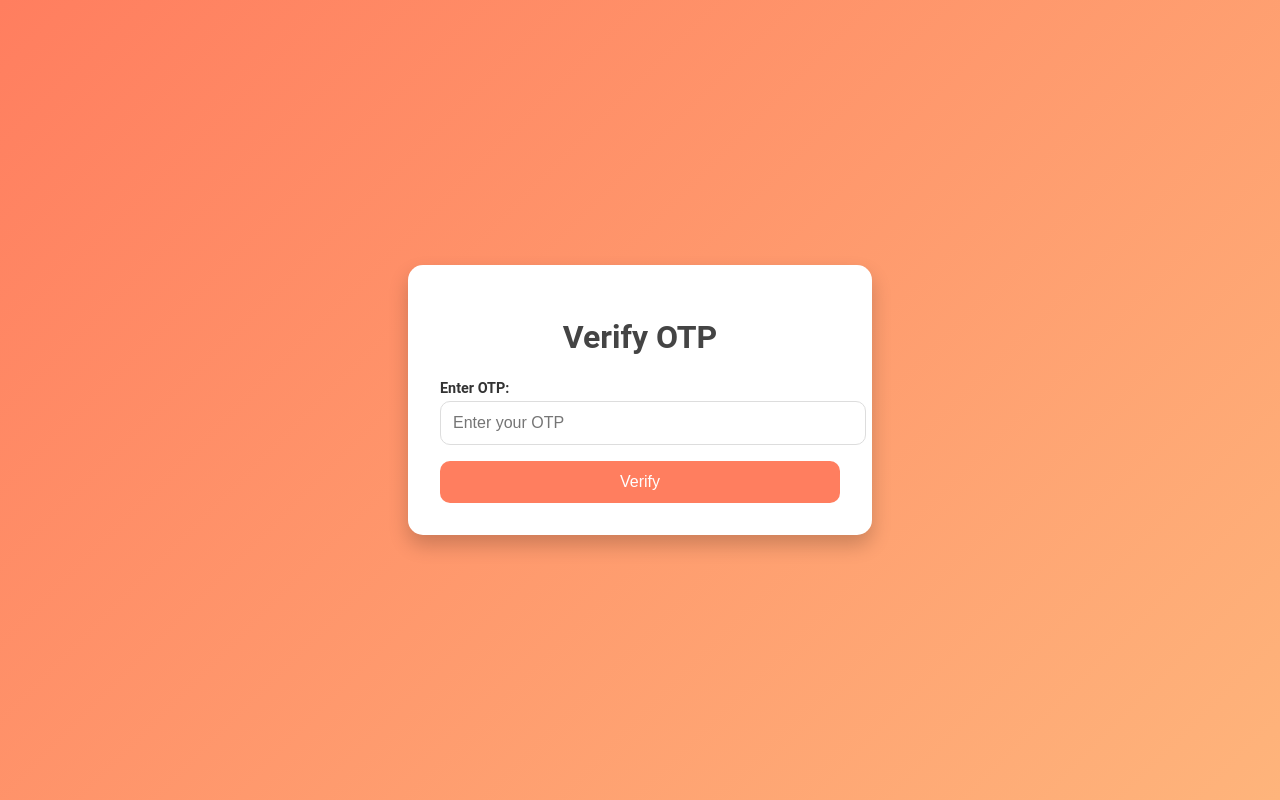
After one commit to MarkNgugi/Human-Resource-Management-System-, a Django app: page /accounts/verify-otp/ in a window 1280 px wide. The commit adds this page. Run offline with Django 4.2, Linux system fonts and the light colour scheme; a user stored in the database is signed in.

Commit message:
changes:

```diff
--- a/accounts/models.py
+++ b/accounts/models.py
@@ -24,10 +24,11 @@ class CustomUser(AbstractUser):
     gender = models.CharField(max_length=20, choices=[('male', 'Male'), ('female', 'Female')], default='male')
     phone = models.CharField(max_length=15, blank=True, null=True)
     position = models.CharField(max_length=100, blank=True, null=True)
-    department = models.ForeignKey(Department, on_delete=models.CASCADE, default=None, null=True)
+    department = models.ForeignKey('Department', on_delete=models.CASCADE, default=None, null=True)
     start_date = models.DateField(blank=True, null=True)
     exit_date = models.DateField(null=True, blank=True)
     reason_for_leaving = models.CharField(max_length=255, null=True, blank=True)
+    otp_secret = models.CharField(max_length=32, default='', blank=True)
 
     def save(self, *args, **kwargs):
         if not self.department:
--- /dev/null
+++ b/accounts/templates/accounts/verify_otp.html
@@ -0,0 +1,111 @@
+<!DOCTYPE html>
+<html lang="en">
+<head>
+    <meta charset="UTF-8">
+    <meta name="viewport" content="width=device-width, initial-scale=1.0">
+    <title>Verify OTP</title>
+    <style>
+        body {
+            font-family: 'Roboto', Arial, sans-serif;
+            margin: 0;
+            padding: 0;
+            display: flex;
+            justify-content: center;
+            align-items: center;
+            min-height: 100vh;
+            background: linear-gradient(135deg, #ff7e5f, #feb47b);
+            color: #333;
+        }
+        .otp-container {
+            background: #fff;
+            padding: 2rem;
+            border-radius: 15px;
+            box-shadow: 0 10px 20px rgba(0, 0, 0, 0.2);
+            width: 100%;
+            max-width: 400px;
+            text-align: center;
+        }
+        .otp-container h1 {
+            margin-bottom: 1.5rem;
+            color: #444;
+            font-size: 2rem;
+        }
+        .otp-container label {
+            display: block;
+            font-weight: bold;
+            margin: 0.5rem 0 0.25rem;
+            text-align: left;
+            font-size: 0.9rem;
+        }
+        .otp-container input {
+            width: 100%;
+            padding: 0.75rem;
+            margin-bottom: 1rem;
+            border: 1px solid #ddd;
+            border-radius: 10px;
+            font-size: 1rem;
+            outline: none;
+            transition: border-color 0.3s, box-shadow 0.3s;
+        }
+        .otp-container input:focus {
+            border-color: #ff7e5f;
+            box-shadow: 0 0 5px rgba(255, 126, 95, 0.5);
+        }
+        .otp-container button {
+            background: #ff7e5f;
+            color: #fff;
+            padding: 0.75rem 1rem;
+            border: none;
+            border-radius: 10px;
+            font-size: 1rem;
+            cursor: pointer;
+            width: 100%;
+            transition: background 0.3s, transform 0.2s;
+        }
+        .otp-container button:hover {
+            background: #feb47b;
+            transform: translateY(-2px);
+        }
+        .otp-container p {
+            margin-top: 1rem;
+            font-size: 0.9rem;
+        }
+        .otp-container .message {
+            margin-bottom: 1rem;
+            padding: 0.75rem;
+            border-radius: 5px;
+            font-size: 0.9rem;
+            text-align: left;
+        }
+        .otp-container .message.error {
+            background: #ffdddd;
+            color: #d8000c;
+            border: 1px solid #d8000c;
+        }
+        .otp-container .message.success {
+            background: #ddffdd;
+            color: #4caf50;
+            border: 1px solid #4caf50;
+        }
+    </style>
+</head>
+<body>
+    <div class="otp-container">
+        <h1>Verify OTP</h1>
+        {% if messages %}
+            {% for message in messages %}
+                <div class="message {% if message.tags %}{{ message.tags }}{% endif %}">
+                    {{ message }}
+                </div>
+            {% endfor %}
+        {% endif %}
+        <form method="post">
+            {% csrf_token %}
+            <label for="otp">Enter OTP:</label>
+            <input type="text" name="otp" id="otp" placeholder="Enter your OTP" required>
+
+            <button type="submit">Verify</button>
+        </form>
+    </div>
+</body>
+</html>
--- a/accounts/urls.py
+++ b/accounts/urls.py
@@ -4,4 +4,5 @@ from .views import *
 urlpatterns = [
     path('login/', login_view, name='login'),
     path('logout/', logout_view, name='logout'),
+    path('verify-otp/', verify_otp, name='verify_otp'),
 ]
--- a/accounts/views.py
+++ b/accounts/views.py
@@ -1,17 +1,55 @@
 from django.contrib.auth import authenticate, login, logout
 from django.shortcuts import render, redirect
+from django.contrib.auth.decorators import login_required
+
+# def login_view(request):
+#     if request.method == 'POST':
+#         username = request.POST['username']
+#         password = request.POST['password']
+#         user = authenticate(request, username=username, password=password)
+#         if user is not None:
+#             login(request, user)
+#             return redirect('dashboard')
+#         else:
+#             return render(request, 'accounts/login.html', {'error': 'Invalid credentials'})
+#     return render(request, 'accounts/login.html')
+
+
+from django.shortcuts import render, redirect
+from django.contrib.auth import authenticate, login
+from django.contrib import messages
+import pyotp
 
 def login_view(request):
     if request.method == 'POST':
         username = request.POST['username']
         password = request.POST['password']
         user = authenticate(request, username=username, password=password)
+
         if user is not None:
             login(request, user)
-            return redirect('dashboard')
+            request.session['is_verified'] = False  # Mark session as not verified
+            return redirect('verify_otp')  # Redirect to OTP verification
         else:
             return render(request, 'accounts/login.html', {'error': 'Invalid credentials'})
     return render(request, 'accounts/login.html')
+
+@login_required
+def verify_otp(request):
+    if request.method == 'POST':
+        otp = request.POST.get('otp')
+        user = request.user
+        totp = pyotp.TOTP(user.otp_secret)
+
+        if totp.verify(otp):
+            request.session['is_verified'] = True  # Mark session as verified
+            messages.success(request, "OTP verified successfully.")
+            return redirect('dashboard')
+        else:
+            messages.error(request, 'Invalid OTP. Please try again.')
+            return render(request, 'accounts/verify_otp.html')
+
+    return render(request, 'accounts/verify_otp.html')
 
 
 def logout_view(request):
```
Also changed, not shown: hrms/templates/hrms/admin/show_qr.html (added, +15 -0 lines), hrms/templatetags/custom_filters.py (+15 -3 lines), hrms/views.py (+25 -9 lines), accounts/migrations/0014_customuser_otp_secret.py (added), db.sqlite3, documents/Screenshot_from_2024-12-29_00-14-31_bUgUMmP.png (added), hrms/templates/hrms/admin/employee-management/add_emloyee.html (line endings or trailing spaces), 1 other file.
